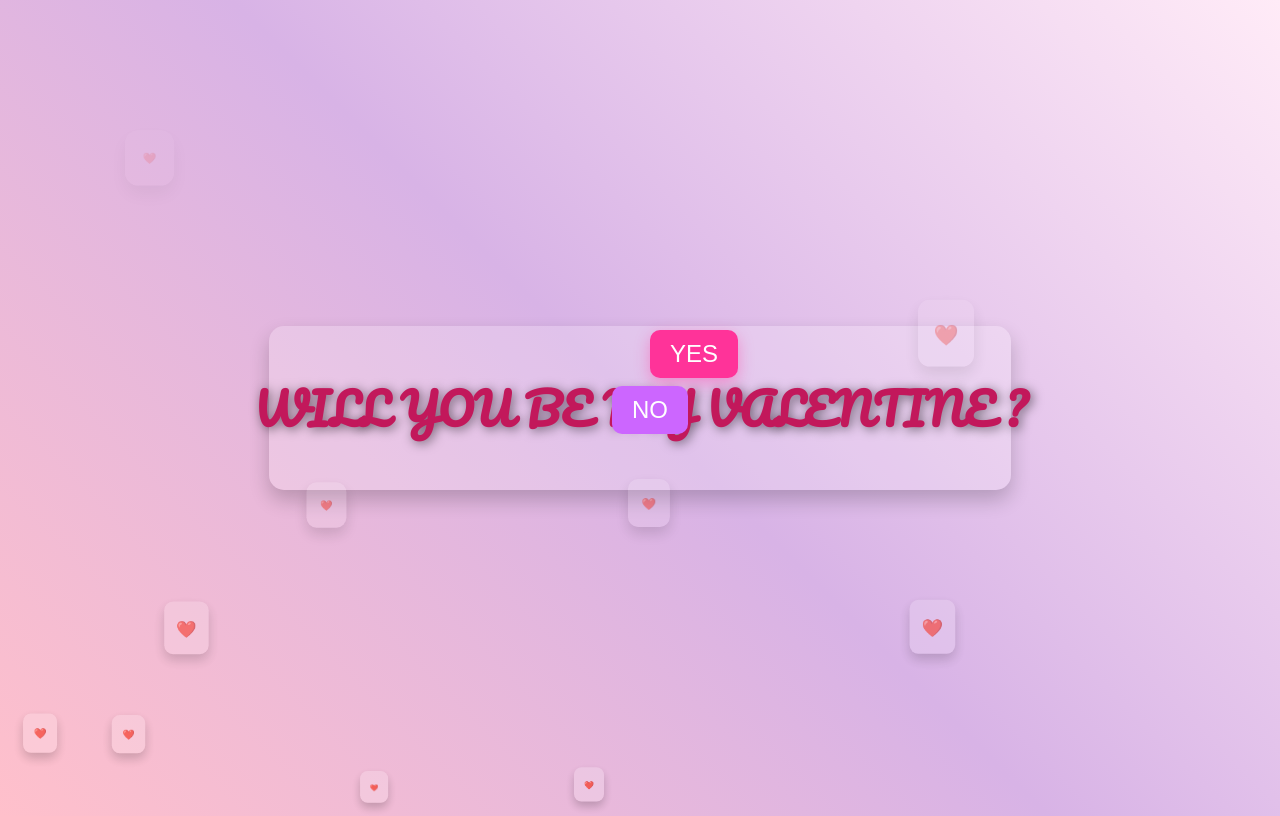
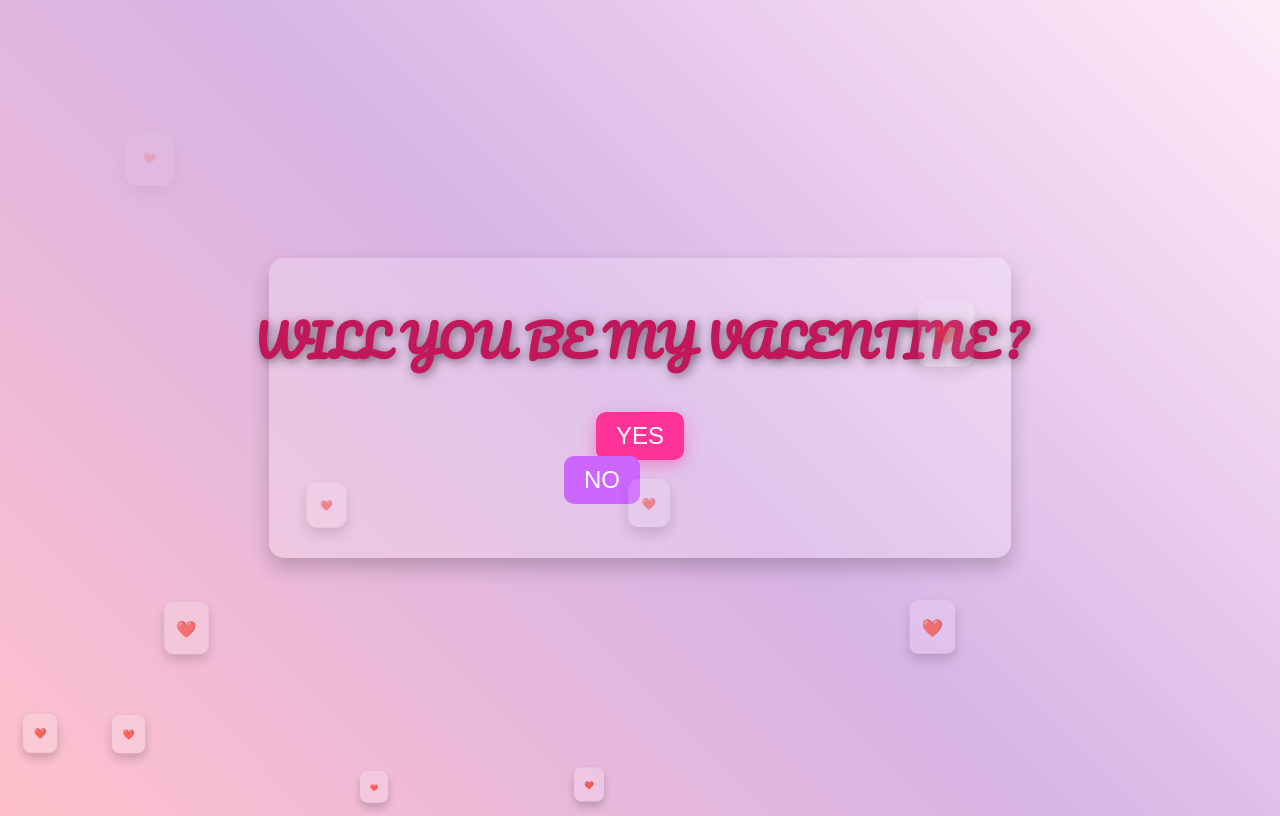
Before and after one commit to ESHAKA22/testing, a plain HTML site: page index.html in a window 1280 px wide. Drawn offline with Linux system fonts and the light colour scheme.

Commit message:
update button

```diff
--- a/index.css
+++ b/index.css
@@ -29,6 +29,10 @@ div {
     text-align: center;
     vertical-align: middle;
     position: relative;
+    align-items: center;
+    display: flex;
+    flex-direction: column; /* Align items vertically */
+    justify-content: center;
 }
 
 h1 {
@@ -60,9 +64,7 @@ button {
 #yesButton {
     background: #ff3399;
     color: white;
-    position: fixed;
-    left: 50%;
-    top: 40%;
+    margin-right: 10px;
     box-shadow: 0 5px 15px rgba(255, 51, 153, 0.4);
 }
 
@@ -74,12 +76,14 @@ button {
 #no {
     background: #cc66ff;
     color: white;
-    position: fixed;
-    left: 50%;
-    top: 50%;
+
     transform: translate(-50% , -50%);
     transition: all 0.3s ease-in-out;
 
+}
+div button {
+    display: inline-block; /* Align buttons inline */
+    width: auto;
 }
 /* HEART ANIMATION */
 .heart {
```
